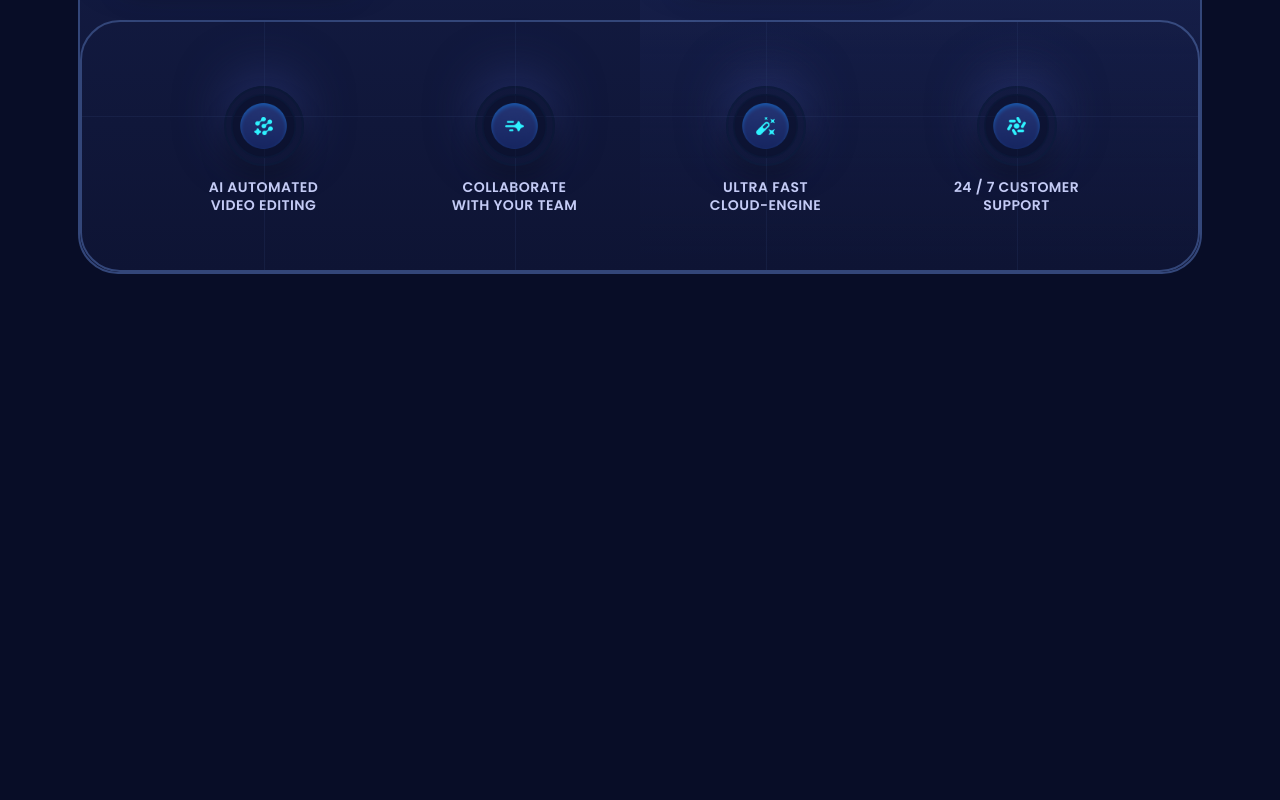
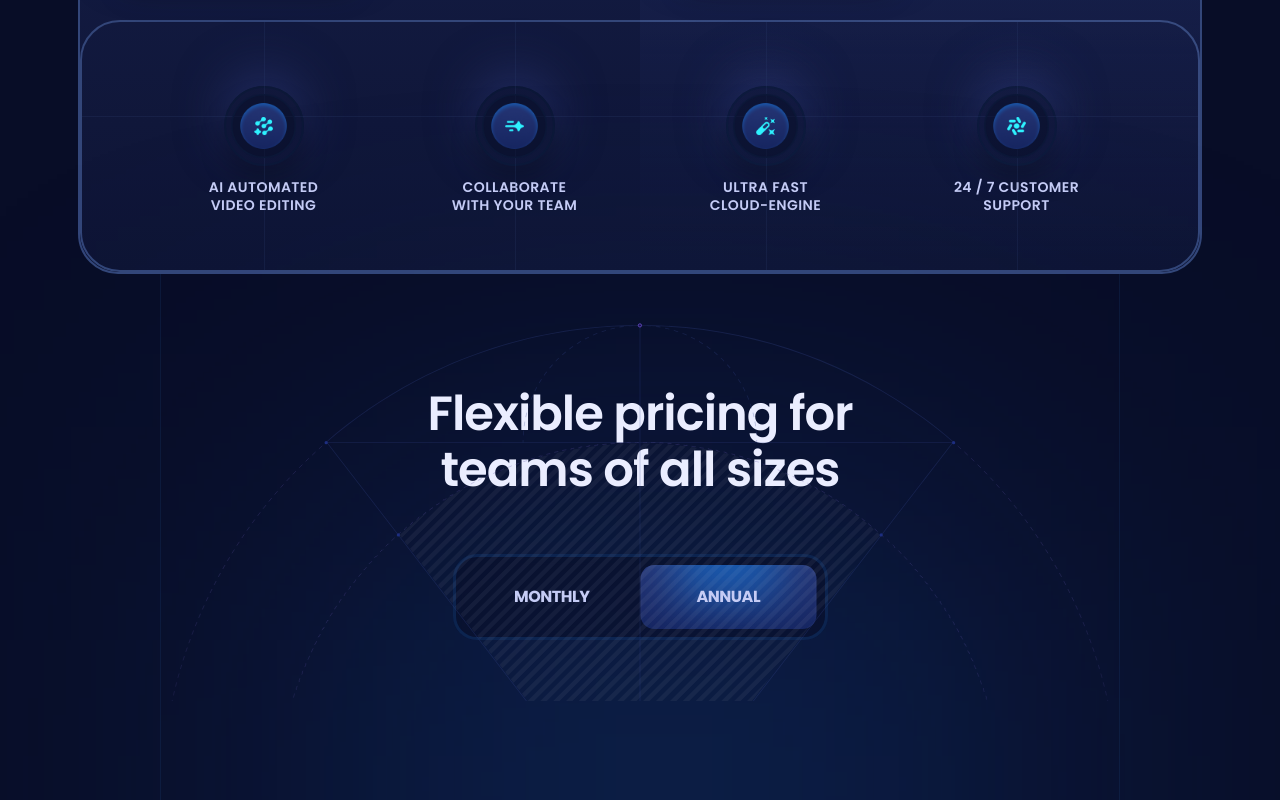
Before and after one commit to mauassenco/saas-app-lp, a React (Vite) app: page / in a window 1280 px wide. Shown: the part 1530-2330 px from the top of the page. Before the commit the page ends 1804 px from the top, so only its background shows below. Built offline with nearby package versions, Linux system fonts and the light colour scheme.

Commit message:
feat: creating Pricing component section - wip

```diff
--- a/src/App.jsx
+++ b/src/App.jsx
@@ -2,12 +2,14 @@
 import Header from "./sections/Header.jsx"
 import Hero from "./sections/Hero.jsx"
 import Features from "./sections/Features.jsx"
+import Pricing from "./sections/Pricing.jsx"
 const App = () => {
   return (
     <main className="overflow-hidden">
       <Header />
       <Hero />
       <Features />
+      <Pricing />
     </main>
   )
 }
--- /dev/null
+++ b/src/sections/Pricing.jsx
@@ -0,0 +1,61 @@
+import React from "react"
+import { Element } from "react-scroll"
+import { useState } from "react"
+import clsx from "clsx"
+
+const Pricing = () => {
+  const [monthly, setMonthly] = useState(false)
+  return (
+    <section>
+      <Element name="pricing">
+        <div className="container">
+          <div className="pricing-head_before relative mx-auto max-w-960 border-l border-r border-s2 bg-s1/50 pb-40 pt-28 max-xl:max-w-4xl max-lg:border-none max-md:pb-32 max-md:pt-16">
+            <h3 className="h3 max-lg:h4 max-md:h5 z-3 relative mx-auto mb-14 max-w-lg text-center text-p4 max-md:mb-11 max-sm:max-w-sm">
+              Flexible pricing for teams of all sizes
+            </h3>
+
+            <div className="relative z-4 mx-auto flex w-[375px] rounded-3xl border-[3px] border-s4/25 bg-s1/50 p-2 backdrop-blur-[6px] max-md:w-[310px]">
+              <button
+                className={clsx("pricing-head_btn", monthly && "text-p4")}
+                onClick={() => setMonthly(true)}
+              >
+                Monthly
+              </button>
+              <button
+                className={clsx("pricing-head_btn", !monthly && "text-p4")}
+                onClick={() => setMonthly(false)}
+              >
+                Annual
+              </button>
+
+              <div
+                className={clsx(
+                  "g4 pricing-head_btn_before absolute left-2 top-2 h-[calc(100%-16px)] w-[calc(50%-8px)] overflow-hidden rounded-14 shadow-400 transition-transform duration-500 before:h-100",
+                  !monthly && "translate-x-full",
+                )}
+              />
+              <div className="pricing-bg">
+                <img
+                  src="/images/bg-outlines.svg"
+                  width={960}
+                  height={380}
+                  alt="outline"
+                  className="relative z-2"
+                />
+                <img
+                  src="/images/bg-outlines-fill.png"
+                  width={960}
+                  height={380}
+                  alt="outline"
+                  className="absolute inset-0 opacity-5 mix-blend-soft-light"
+                />
+              </div>
+            </div>
+          </div>
+        </div>
+      </Element>
+    </section>
+  )
+}
+
+export default Pricing
```
